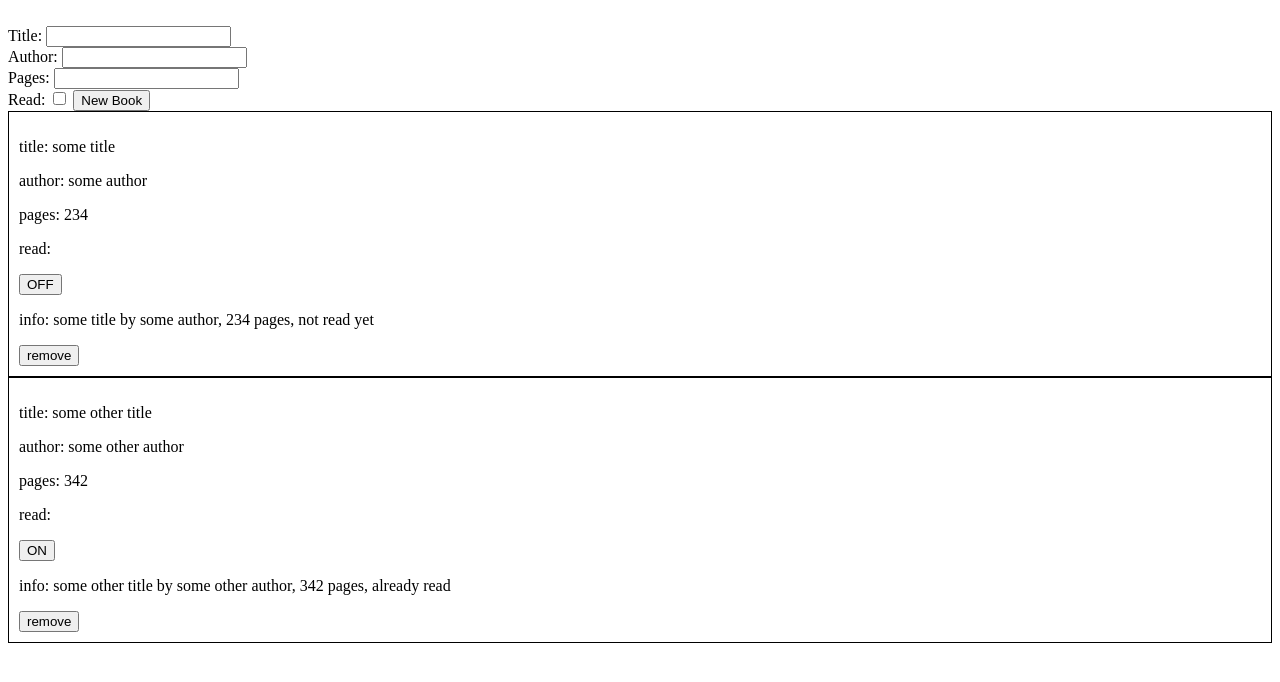
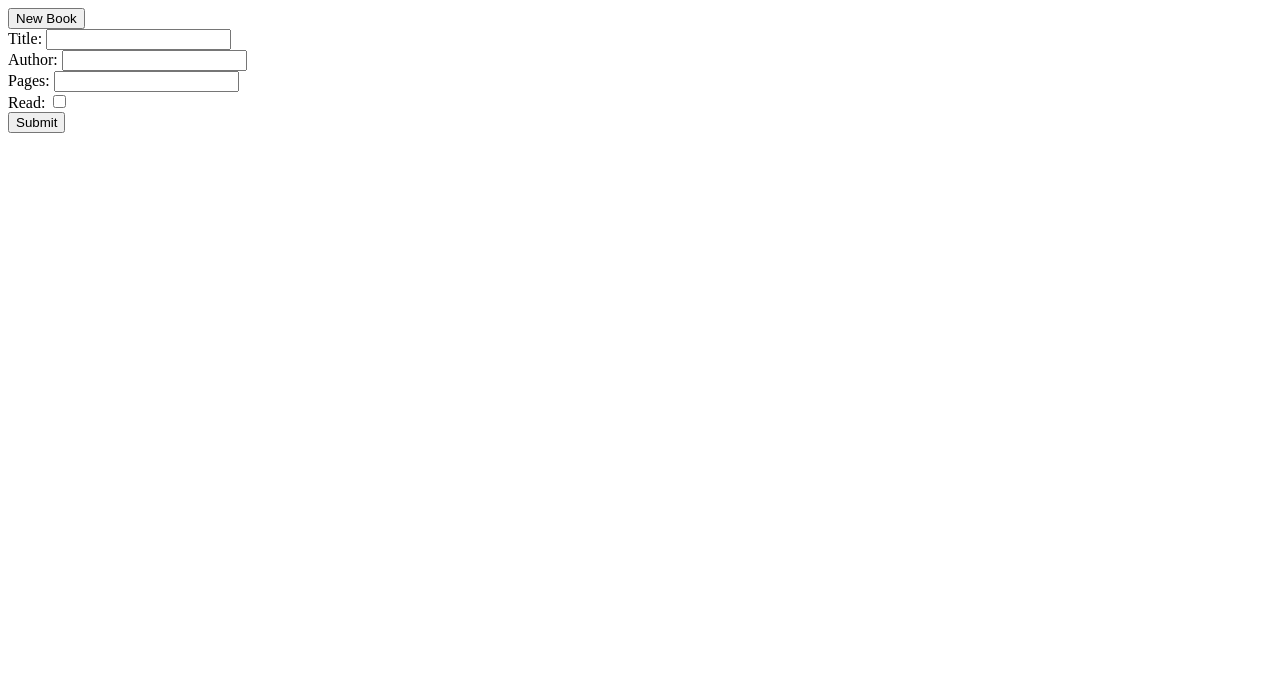
Before and after one commit to nbguerreiro/books, a plain HTML site: page index.html in a window 1280 px wide. Both pictures are taken after a click on the button "New Book". Drawn offline with Linux system fonts and the light colour scheme.

Commit message:
2021-03-25_10:30

```diff
--- a/index.html
+++ b/index.html
@@ -9,9 +9,11 @@
 </head>
 
 <body>
-    <div class="new=book">
-        <form>
+    <div class="new-book">
+        <form id="new-book-form">
+            <input onclick="newBookToggleForm()" type="button" value="New Book">
             <br>
+            <div id="new-book-display" style="display: none">
                 <label for="btitle">Title:</label>
                 <input type="text" id="btitle" name="btitle" required>
 
@@ -27,7 +29,10 @@
                 <label for="bread">Read:</label>
                 <input type="checkbox" id="bread" name="bread">
 
-            <input onclick="newBook()" type="button" value="New Book">
+                <br>
+                <input onclick="newBook()" type="button" value="Submit">
+            </div>
+
         </form>
     </div>
 
--- a/script.js
+++ b/script.js
@@ -1,5 +1,13 @@
 
-let myLibrary = [];
+// let myLibrary = [];
+
+// if (localStorage.getItem('books')) {
+//     console.log(localStorage.getItem('books'));
+//     // myLibrary = JSON.parse(localStorage.getItem('books'));
+// }
+
+let myLibrary = JSON.parse(localStorage.getItem("books") || "[]");
+
 const booksContainer = document.querySelector(".books");
 
 function Book(title, author, pages, read, index) {
@@ -7,8 +15,11 @@ function Book(title, author, pages, read, index) {
     this.author = author;
     this.pages = pages;
     this.read = read;
+
+    if (index === undefined) {
+        index = myLibrary.length;
+    }
     this.index = index;
-
 }
 
 Book.prototype.info = function () {
@@ -35,6 +46,8 @@ function addBookToLibrary(book) {
     if (book !== undefined) {
         myLibrary.push(book);
     }
+
+    localStorage.setItem('books', JSON.stringify(myLibrary));
 }
 
 function displayOneBook(book, index) {
@@ -79,7 +92,7 @@ function displayOneBook(book, index) {
 
     // -------------------------------------
     let info = document.createElement('p');
-    info.textContent = "info: " + book.info();
+    // info.textContent = "info: " + book.info();
     content.appendChild(info);
 
     // -------------------------------------
@@ -102,9 +115,16 @@ function displayBooks() {
     })
 }
 
+function newBookToggleForm() {
+    var x = document.getElementById("new-book-display");
+    if (x.style.display === "none") {
+        x.style.display = "block";
+    } else {
+        x.style.display = "none";
+    }
+}
+
 function newBook() {
-    // https://www.w3schools.com/howto/howto_js_toggle_hide_show.asp
-    //
     if (btitle.value === "") {
         return alert("please fill the title");
     }
@@ -121,6 +141,8 @@ function newBook() {
     const book = new Book(btitle.value, bauthor.value, bpages.value, read, index);
     addBookToLibrary(book);
     displayOneBook(book, index);
+
+    document.getElementById("newBook").reset();
 }
 
 function removeBook(index) {
@@ -128,12 +150,14 @@ function removeBook(index) {
 
     const toRemove = booksContainer.querySelector(`[data-index="${index}"]`)
     booksContainer.removeChild(toRemove);
+
+    localStorage.setItem('books', JSON.stringify(myLibrary));
 }
 
 
-const book1 = new Book("some title", "some author", 234, false);
-addBookToLibrary(book1);
-const book2 = new Book("some other title", "some other author", 342, true);
-addBookToLibrary(book2);
+// const book1 = new Book("some title", "some author", 234, false);
+// addBookToLibrary(book1);
+// const book2 = new Book("some other title", "some other author", 342, true);
+// addBookToLibrary(book2);
 
 displayBooks();
```
Lines whose indentation alone changed are shown as unchanged.
